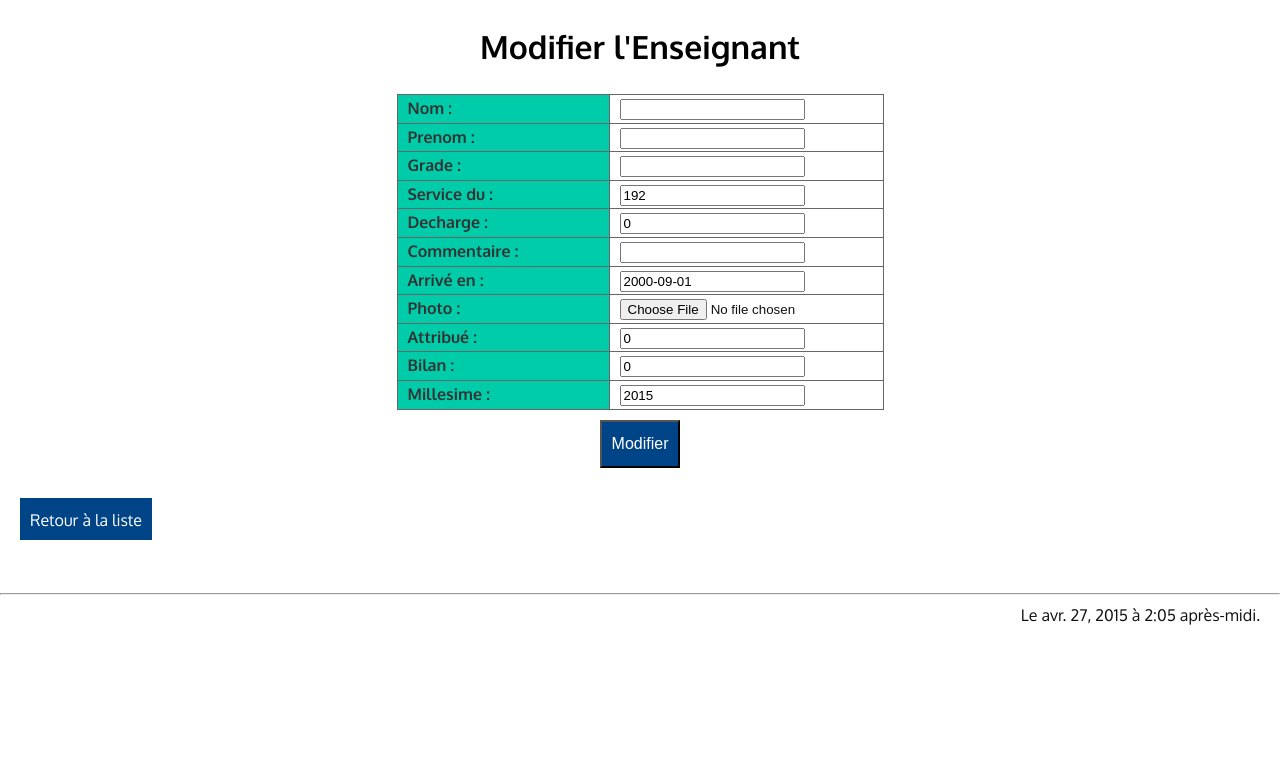
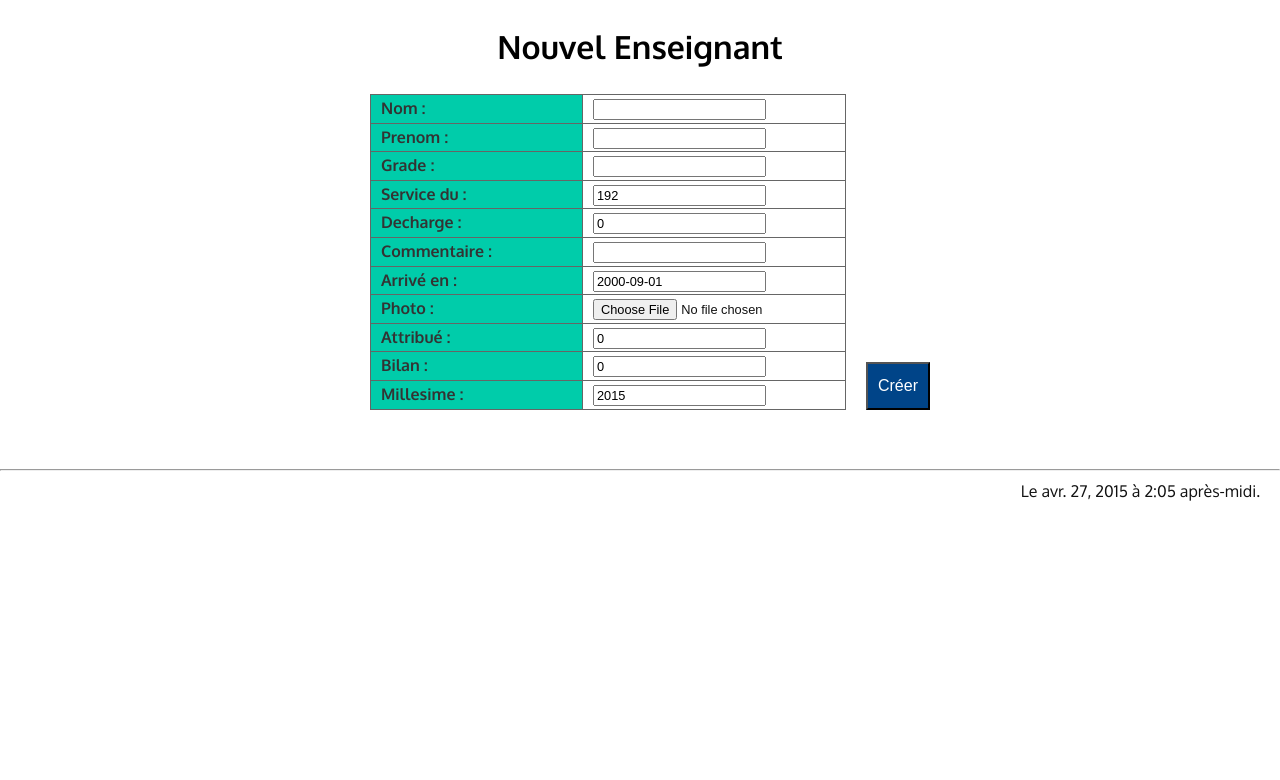
Before and after one commit to thierryramond/trServ, a Django app: page /enseignant/new in a window 1280 px wide. Shown: the part 154-934 px from the top of the page. Run offline with Django 3.2, Linux system fonts and the light colour scheme; parts of the project's set-up code (start-up, migrations or seed data) failed here and were passed over.

Commit message:
mise en page du formulaire enseignant avec flex

```diff
--- a/trServ/services/static/services/trstyle.css
+++ b/trServ/services/static/services/trstyle.css
@@ -124,6 +124,7 @@ h2
 }
 
 table {
+	display: flex;
     border-collapse: collapse;
     margin-left: 20px;
     margin-right: 20px;
@@ -196,10 +197,14 @@ nav a:hover{
 	text-decoration: none;
 }
 
+input{
+	font-size: .8em;
+}
+
 input[type=submit]{
-	display: inline-block;
+	display: flex;
+	align-self:flex-end;
 	height: 48px;
-	margin: 10px;
 	padding: 10px;
 	font-size: 1em;
 	text-decoration: none;
@@ -226,6 +231,12 @@ bouton_rouge a{
 	color: rgba(255,255,255,1);
 }
 
+form{
+	display: flex;
+	flex-wrap: wrap;
+	justify-content: center;
+}
+
 form th{
 	padding-left: 10px;
 	width:200px;
--- a/trServ/services/templates/enseignant_edit.html
+++ b/trServ/services/templates/enseignant_edit.html
@@ -3,26 +3,27 @@
 {% block content %}
 
 
-
-<h1>Modifier l'Enseignant</h1>
+{% if enseignant.id %}
+<h1>Modifier {{enseignant}}</h1>
+{% else %}
+<h1>Nouvel Enseignant</h1>
+{% endif %}
 
 
-<center>
 <form action="{{ action }}" method="POST">
   {% csrf_token %}
 <table>
 {{form.as_table}}
 </table>
 
-
+{% if enseignant.id %}
 <input id="save_enseignant" type="submit" value="Modifier" />
+{% else %}
+<input id="save_enseignant" type="submit" value="Créer" />
+{% endif %}
+</form>
 
 
-</form>
-</center>
 
-<bouton>
-<a href="{% url "enseignants" %}">Retour à la liste</a>
-</bouton>
 
 {% endblock %}
--- a/trServ/services/views.py
+++ b/trServ/services/views.py
@@ -273,19 +273,6 @@ class CreateEnseignantView(CreateView):
         return context
 
 
-def nouvelens(request):
-    if request.method == 'POST':  # S'il s'agit d'une requête POST
-        form = EnseignantForm(request.POST)  # Nous reprenons les données
-
-        if form.is_valid(): # Nous vérifions que les données envoyées sont valides
-            form.save()
-
-    else: # Si ce n'est pas du POST, c'est probablement une requête GET
-        form = EnseignantForm()  # Nous créons un formulaire vide
-
-    return render(request, "ens_form.html",{'datetime': timezone.now()})
-
-
 # Mise à jour enseignant
 
 
@@ -315,13 +302,6 @@ class DeleteEnseignantView(DeleteView):
         return reverse('enseignants')
 
 
-# formulaire enseignant
-
-def ens_form(request,pk):
-    return render(request, "ens_form.html", {'ens': Enseignant.objects.get(id=pk) , 'datetime': timezone.now()})
-
-
-
 
 
 #-------------------------------------------------------------------------------------------
```
Also changed, not shown: trServ/db.sqlite3.
